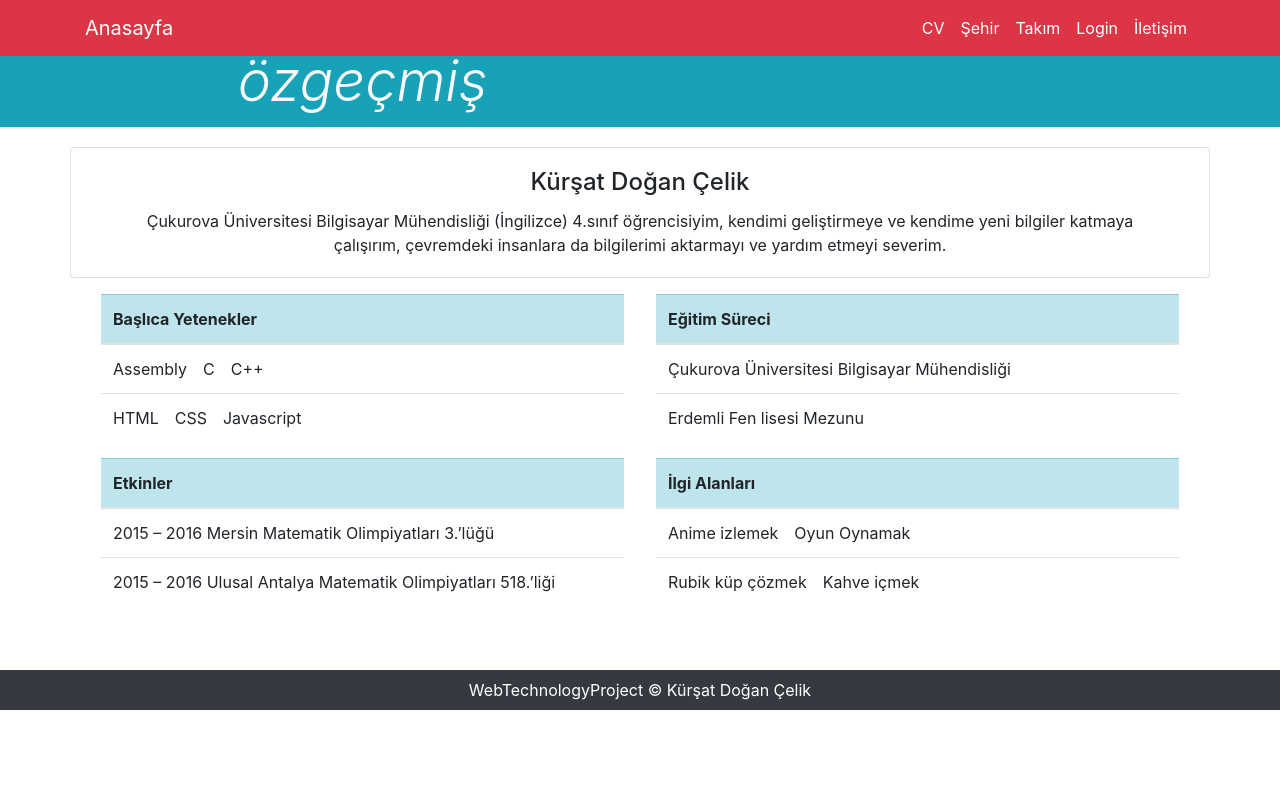
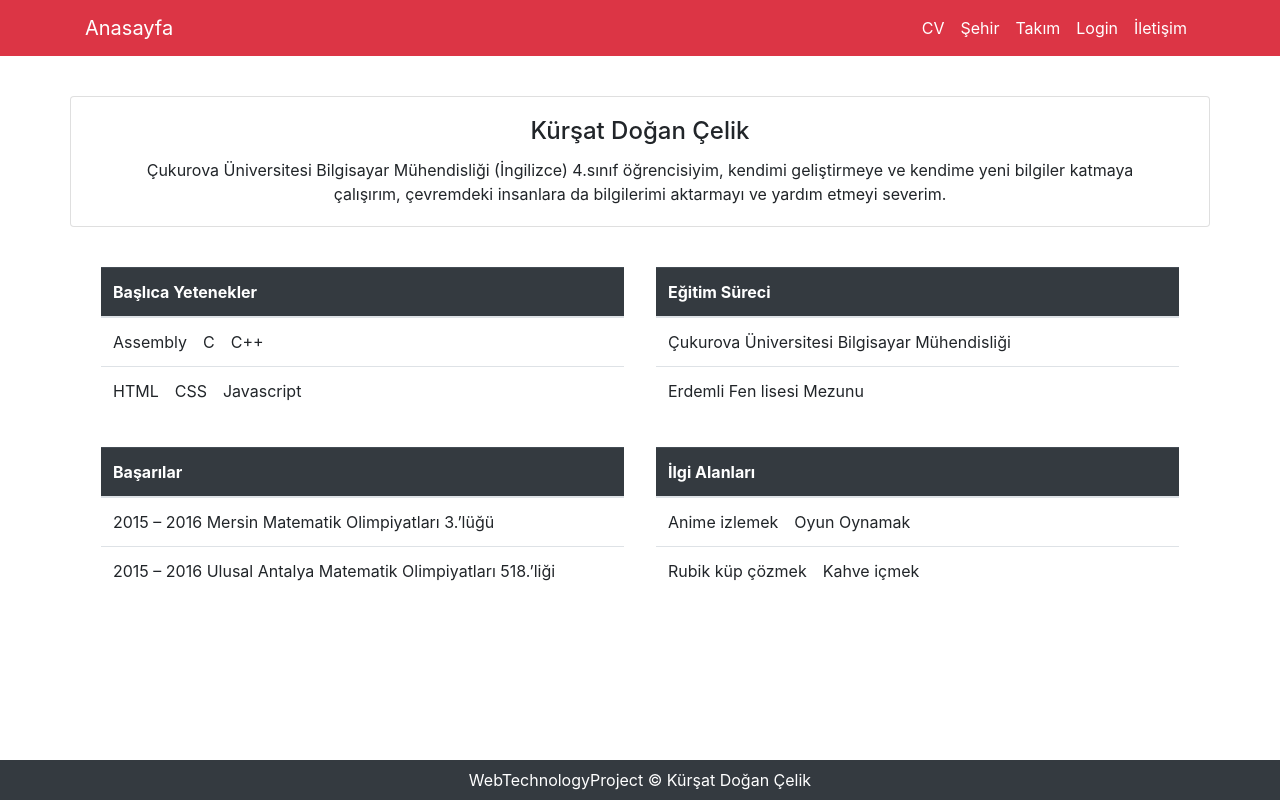
Before and after one commit to KursatDoganCelik/hometown-site, a PHP site: page /CV.html in a window 1280 px wide. Run offline with PHP 8.4, Linux system fonts and the light colour scheme.

Commit message:
some small problems solved

```diff
--- a/CV.html
+++ b/CV.html
@@ -13,7 +13,7 @@
 
 <body>
   <!-- Navbar Start-->
-  <nav class="navbar navbar-expand-md fixed-top	bg-danger navbar-white ">
+  <nav class="navbar navbar-expand-md	mb-4 bg-danger navbar-white ">
     <div class="container">
       <a href="index.html" class="navbar-brand text-white">Anasayfa</a>
       <div id="navbarCollapse" class="collapse navbar-collapse">
@@ -39,7 +39,7 @@
             </a>
           </li>
           <li class="nav-item">
-            <a href="#" class="nav-link active text-white">
+            <a href="iletisim.html" class="nav-link active text-white">
               İletişim
             </a>
           </li>
@@ -49,24 +49,10 @@
   </nav>
   <!-- Navbar End-->
 
-  <!-- Header Start-->
-  <header>
-    <div class="bg-info text-light pt-5 pb-1 mb-1">
-      <div class="container">
-        <div class="col-md-6 px-0">
-          <h1 class="display-4 font-italic text-center">
-            özgeçmiş
-          </h1>
-        </div>
-      </div>
-    </div>
-  </header>
-  <!-- Header End-->
-
   <!-- Main Start -->
   <main>
     <div class="container">
-      <div class="row mb-5">
+      <div class="row">
         <div class="card my-3 ">
           <div class="card-body text-center px-5">
             <h4 class="card-title">Kürşat Doğan Çelik</h4>
@@ -81,9 +67,9 @@
         </div>
 
         <!-- Table Part Start -->
-        <div class="col-md-12 d-flex justify-content-around">
+        <div class="col-md-12 mt-4 mb-3 d-flex justify-content-around">
           <table class="table mx-3">
-            <thead class="table-info">
+            <thead class="table-dark">
               <tr>
                 <th>Başlıca Yetenekler</th>
               </tr>
@@ -98,7 +84,7 @@
             </tbody>
           </table>
           <table class="table mx-3">
-            <thead class="table-info">
+            <thead class="table-dark">
               <tr>
                 <th>Eğitim Süreci</th>
               </tr>
@@ -115,9 +101,9 @@
         </div>
         <div class="col-md-12 d-flex justify-content-around">
           <table class="table mx-3">
-            <thead class="table-info">
+            <thead class="table-dark">
               <tr>
-                <th>Etkinler</th>
+                <th>Başarılar</th>
               </tr>
             </thead>
             <tbody>
@@ -130,7 +116,7 @@
             </tbody>
           </table>
           <table class="table mx-3">
-            <thead class="table-info">
+            <thead class="table-dark">
               <tr>
                 <th>İlgi Alanları</th>
               </tr>
@@ -153,7 +139,7 @@
   <!-- Main End -->
 
   <!-- Footer -->
-  <footer class="py-2 bg-dark text-white text-center">
+  <footer class="fixed-bottom py-2 bg-dark text-white text-center">
     WebTechnologyProject © Kürşat Doğan Çelik
   </footer>
 </body>
--- a/sehir.html
+++ b/sehir.html
@@ -44,7 +44,7 @@
             </a>
           </li>
           <li class="nav-item">
-            <a href="#" class="nav-link active text-white">
+            <a href="iletisim.html" class="nav-link active text-white">
               İletişim
             </a>
           </li>
@@ -58,7 +58,7 @@
   <header>
     <div class="bg-info text-light pt-5 pb-1 mb-1">
       <div class="container">
-        <div class="col-md-6 px-0">
+        <div class="col-md-12">
           <h1 class="display-4 font-italic text-center">
             Mersin
           </h1>
@@ -147,7 +147,7 @@
   <!-- Main End -->
 
   <!-- Slider Start -->
-  <div class="jumbotron d-flex justify-content-center bg-white">
+  <div class="my-3 d-flex justify-content-center bg-white">
     <div class="col-md-10">
       <div class="col-md-12 text-center">
         <p class="slider-text-title"><b>Slider Part</b></p>
--- a/takim.html
+++ b/takim.html
@@ -39,7 +39,7 @@
             </a>
           </li>
           <li class="nav-item">
-            <a href="#" class="nav-link active text-white">
+            <a href="iletisim.html" class="nav-link active text-white">
               İletişim
             </a>
           </li>
@@ -53,7 +53,7 @@
   <header>
     <div class="bg-info text-light pt-5 pb-1 mb-1">
       <div class="container">
-        <div class="col-md-8 px-0">
+        <div class="col-md-12">
           <h1 class="display-4 font-italic text-center">
             Mersin İdman Yurdu
           </h1>
```
Also changed, not shown: index.html (+5 -6 lines), php/control.php (+9 -12 lines), php/login.php (+10 -11 lines).
